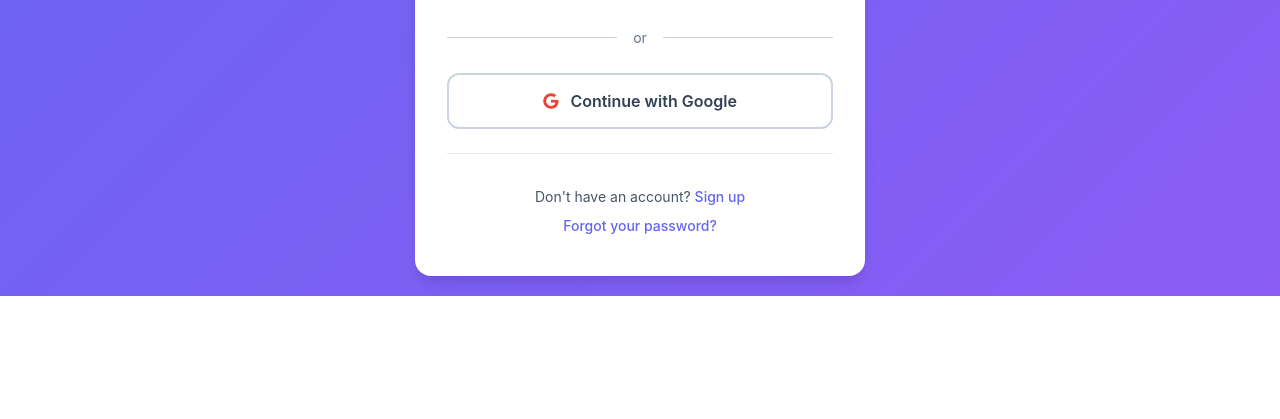
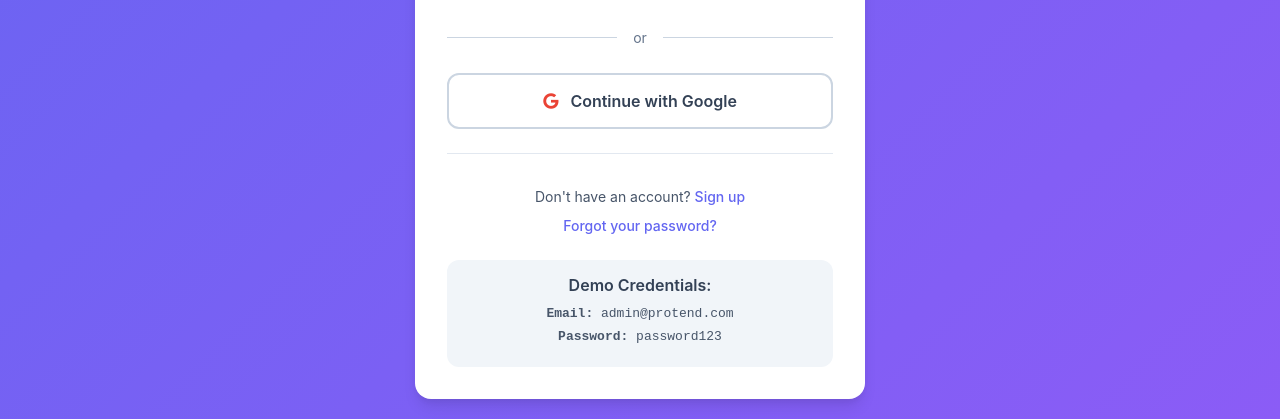
Before and after one commit to Mukundvashisht/ar_studios, a Flask app: page /auth/login in a window 1280 px wide. Shown: the part 650-1069 px from the top of the page. Before the commit the page ends 946 px from the top, so only its background shows below. Run offline with Flask 3, Linux system fonts and the light colour scheme; parts of the project's set-up code (start-up, migrations or seed data) failed here and were passed over; some libraries are stand-ins or nearby versions.

Commit message:
Revert "change in login page"
This reverts commit c2db106b1e5196c10b06ac5b8b1d0a1e5453b374.

```diff
--- a/templates/auth/login.html
+++ b/templates/auth/login.html
@@ -40,8 +40,7 @@
                 {% with messages = get_flashed_messages(with_categories=true) %}
                 {% if messages %}
                 {% for category, message in messages %}
-                <div class="alert alert-{{ 'danger' if category == 'error' else category }} alert-dismissible fade show"
-                    role="alert">
+                <div class="alert alert-{{ 'danger' if category == 'error' else category }} alert-dismissible fade show" role="alert">
                     {{ message }}
                     <button type="button" class="btn-close" data-bs-dismiss="alert"></button>
                 </div>
@@ -97,11 +96,11 @@
                 </div>
 
                 <!-- Demo Credentials -->
-                <!-- <div class="demo-credentials">
+                <div class="demo-credentials">
                     <h6>Demo Credentials:</h6>
                     <p><strong>Email:</strong> admin@protend.com</p>
                     <p><strong>Password:</strong> password123</p>
-                </div> -->
+                </div>
             </div>
         </div>
     </div>
```
